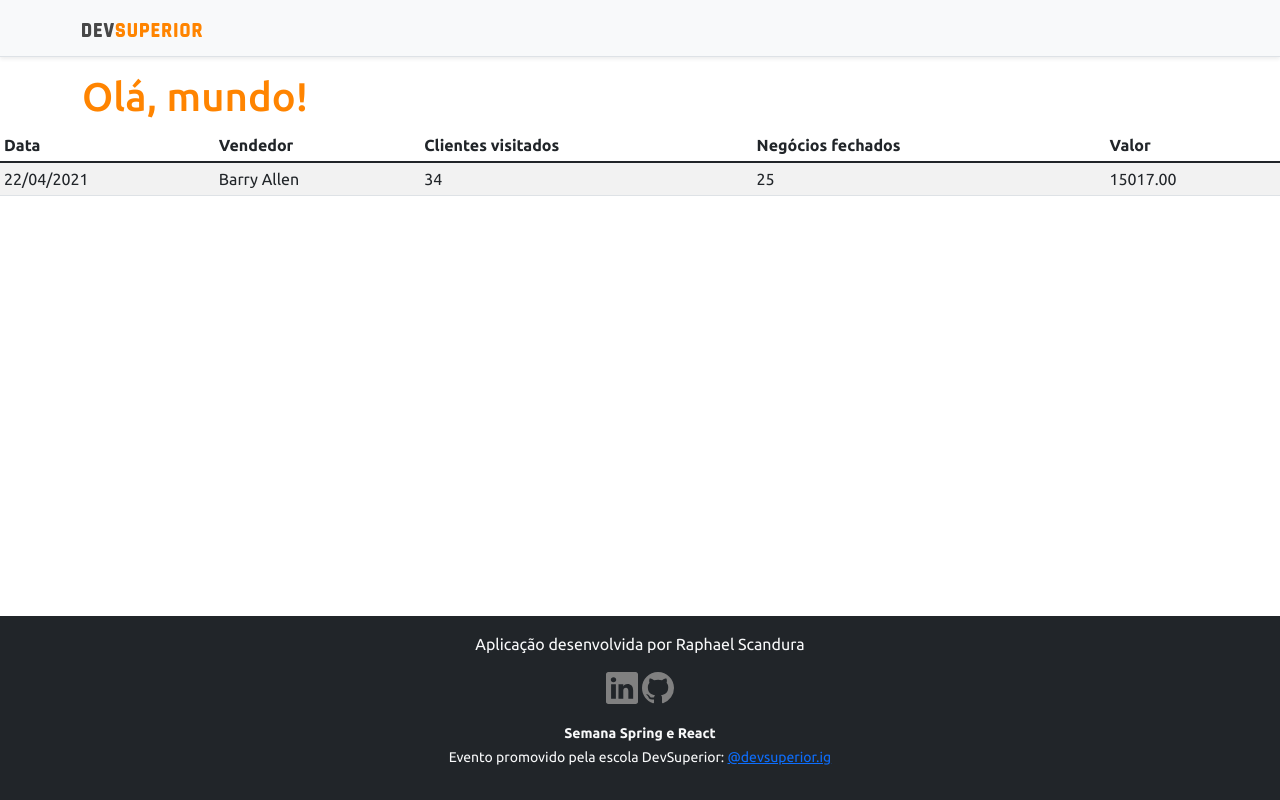
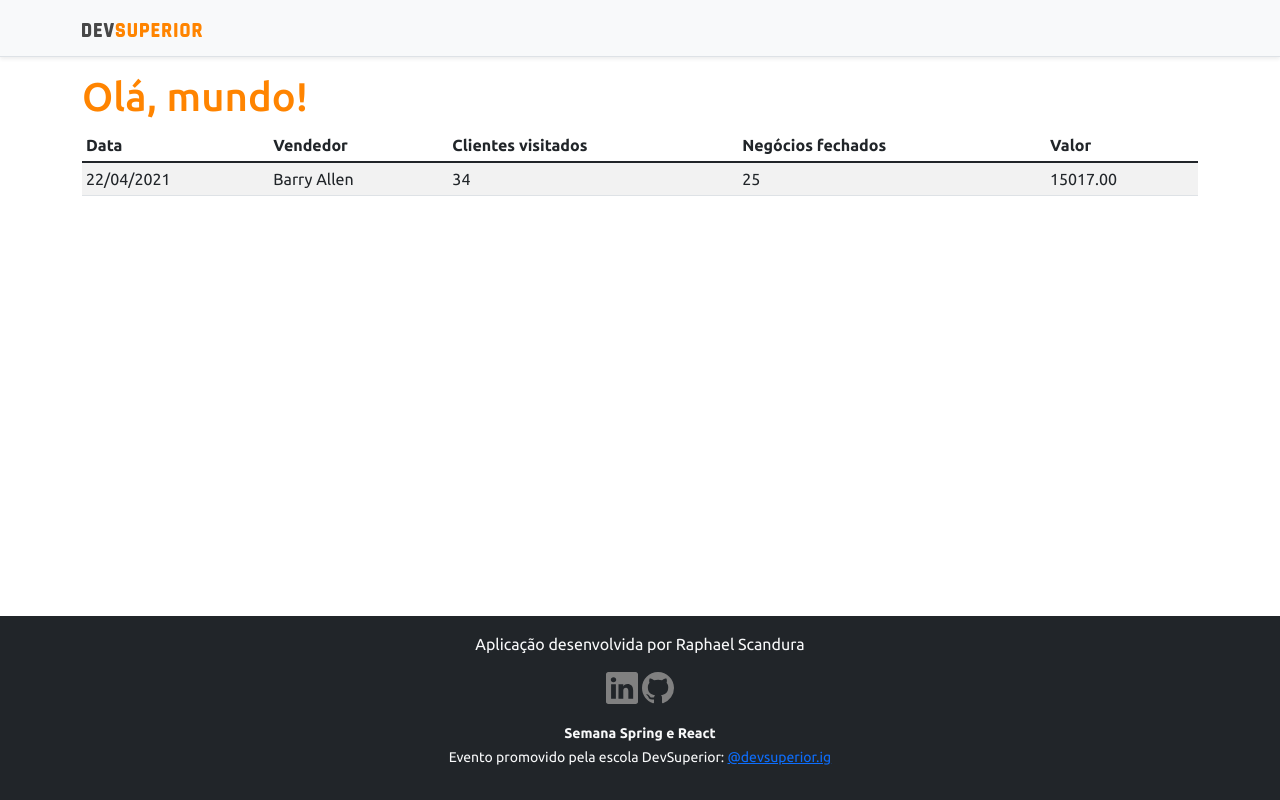
Before and after one commit to raphaelscandura/Spring-React-DevSuperior, a React (Create React App) app in the folder frontend/: page / in a window 1280 px wide. Built offline with nearby package versions, Linux system fonts and the light colour scheme.

Commit message:
Adicionando componentes estáticos básicos

```diff
--- a/frontend/package.json
+++ b/frontend/package.json
@@ -10,6 +10,7 @@
     "@types/node": "^12.0.0",
     "@types/react": "^17.0.0",
     "@types/react-dom": "^17.0.0",
+    "apexcharts": "^3.28.1",
     "bootstrap": "^5.1.0",
     "react": "^17.0.2",
     "react-bootstrap-icons": "^1.5.0",
--- a/frontend/src/App.tsx
+++ b/frontend/src/App.tsx
@@ -8,8 +8,8 @@ function App() {
       <NavBar />
       <div className = "container">
         <h1 className="text-primary">Olá, mundo!</h1>
+        <DataTable/>
       </div>
-      <DataTable/>
       <Footer/>
     </>
   );
```
Also changed, not shown: 1 other file (tests, documents, lock files or other folders).
